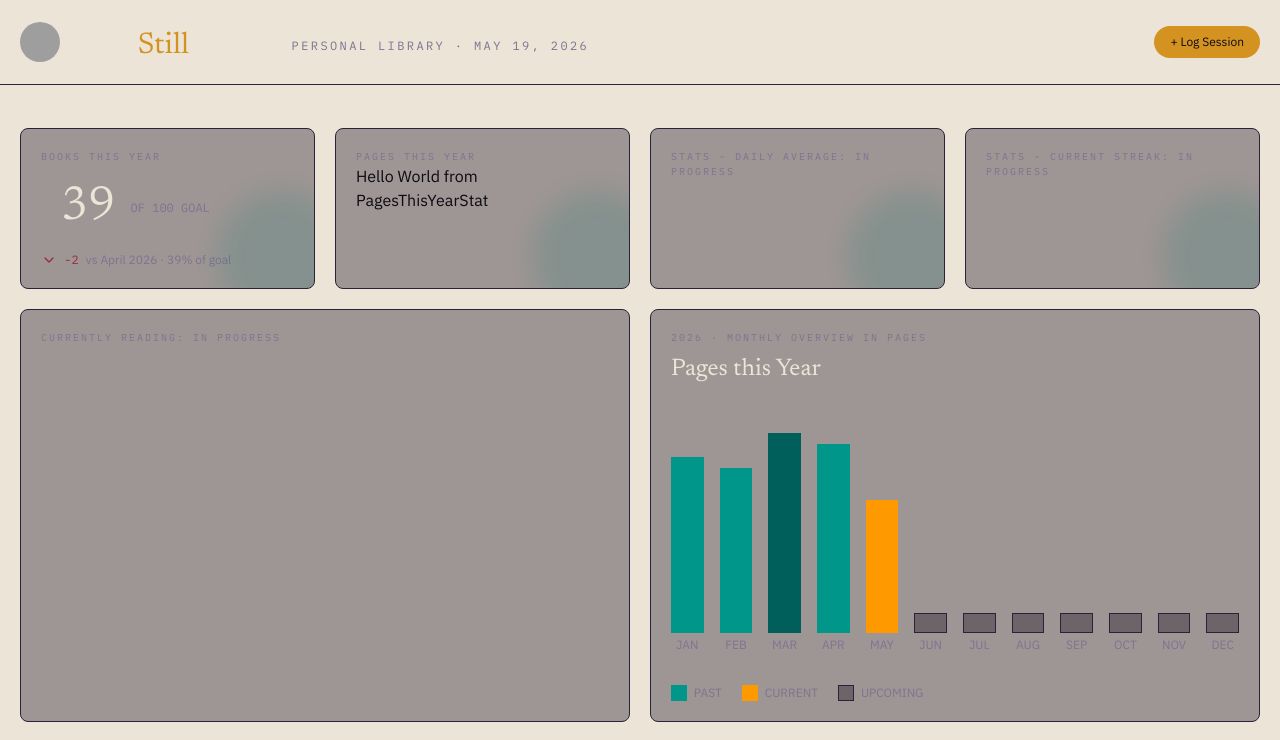
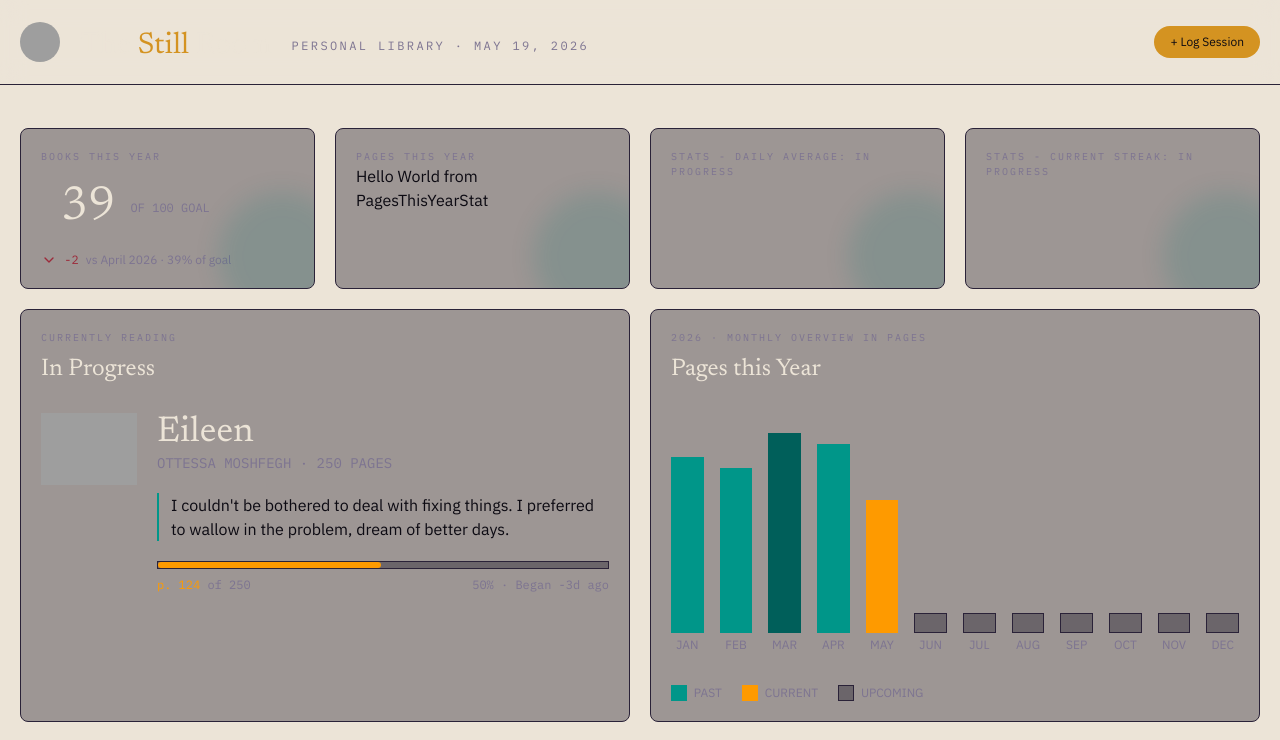
Before and after one commit to turned-to-a-dead-channel/book-logger, a Next.js app: page / in a window 1280 px wide. Shown: the top 740 px of the page. Built offline with nearby package versions, Linux system fonts and the light colour scheme; grey boxes are pictures that could not be loaded.

Commit message:
Begin Currently Reading panel

```diff
--- a/app/page.tsx
+++ b/app/page.tsx
@@ -3,6 +3,7 @@ import { dates } from '@/lib/dates';
 import CalendarPanel from '@/components/calendar';
 import BooksThisYear from '@/components/booksthisyearstat';
 import { MonthData, PagesThisYear } from '@/components/pagesthisyear';
+import { BookData, CurrentlyReading } from '@/components/currentlyreading';
 import PagesThisYearStat from '@/components/pagesthisyearstat';
 
 const placeholderStatData = {
@@ -12,6 +13,22 @@ const placeholderStatData = {
   readBooksLastMonth: 12,
   pagesThisYear: 25000,
 }
+
+const placeholderCurrentlyReading: BookData[] = [
+  { title: "Eileen",
+    author: "Ottessa Moshfegh",
+    status: "currently reading",
+    currentPage: 124,
+    totalPages: 250,
+    cover: 'https://covers.openlibrary.org/b/id/8492671-M.jpg',
+    beginDate: new Date("2026-05-22"),
+    quotes: [
+      "People truly engaged in life have messy houses.",
+      "I couldn't be bothered to deal with fixing things. I preferred to wallow in the problem, dream of better days.",
+      "“Here is how I spend my days now. I live in a beautiful place. I sleep in a beautiful bed. I eat beautiful food. I go for walks through beautiful places. I care for people deeply. At night my bed is full of love, because I alone am in it. I cry easily, from pain and pleasure, and I don’t apologize for that. In the mornings I step outside and I’m thankful for another day. It took me many years to arrive at such a life."
+    ]
+  },
+]
 
 const placeholderMonthlyPages: MonthData[] = [
   { month: 'Jan', pages: 842, status: 'completed' },
@@ -71,7 +88,8 @@ const HomePage = () => {
     </div>
     <div className="flex flex-row gap-5 items-stretch justify-items-center">
       <div className="bg-surface border border-edge rounded-lg p-5 flex-1">
-        <h2 className="text-muted font-mono uppercase tracking-wider-than-widest text-textsmall">Currently Reading: In Progress</h2>
+        <h2 className="text-muted font-mono uppercase tracking-wider-than-widest text-textsmall">Currently Reading</h2>
+        <CurrentlyReading data = { placeholderCurrentlyReading } />
       </div>
       <div className="bg-surface border border-edge rounded-lg p-5 flex-1">
         <h2 className="text-muted font-mono uppercase tracking-wider-than-widest text-textsmall">2026 &middot; Monthly Overview in Pages</h2>
--- /dev/null
+++ b/components/currentlyreading.tsx
@@ -0,0 +1,78 @@
+import { dates } from "@/lib/dates";
+
+export interface BookData {
+    title: string,
+    author: string,
+    status: "to read" | "currently reading" | "completed",
+    currentPage?: number,
+    totalPages: number,
+    publisher?: string
+    pubDate?: number,
+    cover?: string,
+    beginDate?: Date,
+    completedDate?: Date,
+    subtitle?: string,
+    quotes?: string[]
+}
+
+export const CurrentlyReading = ({ data } : { data: BookData[] }) => {
+    const { author, title, cover, currentPage, totalPages, quotes, beginDate } = data[0];
+    let randomQuote, daysSince;
+
+    if (quotes) {
+        randomQuote = quotes.length > 1 ? quotes[Math.floor(Math.random() * quotes.length)] : quotes[0];
+    }
+
+    if (beginDate) {
+        daysSince = Math.floor((dates.todayRaw.getTime() - new Date(beginDate!).getTime()) / (1000 * 60 * 60 * 24));
+    }
+
+    return (
+        <div>
+            <h1 className="font-serif text-2xl text-textlight mt-2 pb-7">In Progress</h1>
+
+            <div className="flex flex-row">
+                <div className="flex">
+                    <div className="w-24 shrink-0">
+                        <img src={cover} />
+                    </div>
+                </div>
+                <div className="flex flex-col w-full ml-5">
+                    <h1 className="font-serif text-4xl text-textlight">{ title }</h1>
+                    <span className="text-sm uppercase font-mono text-muted">{ author } &middot; { totalPages } pages</span>
+
+                    {randomQuote &&
+                        (
+                            <div className="border-l-2 border-l-teal-600 pl-3 mt-5 mb-5">
+                                { randomQuote }
+                            </div>
+                        )
+                    }
+
+                    <div className='w-full flex flex-col items-baseline mt-auto'>
+                        <div className="w-full border border-edge bg-surface h-2">
+                            <div
+                                className="h-full bg-amber-500 rounded-full"
+                                style={{ width: `${(currentPage! / totalPages) * 100}%` }}
+                            />
+                        </div>
+                        <div className="w-full flex flex-row font-mono text-muted text-xs mt-2 justify-between">
+                            <div className="flex">
+                                <span className="text-amber-500">p. { currentPage }</span>
+                                &nbsp;
+                                <span className="text-muted">of { totalPages }</span>
+                            </div>
+
+
+                            <div className='flex'>
+                                { currentPage && (Math.round((currentPage / totalPages) * 100)) + "%"}
+
+                                { daysSince ? ` \u00B7 Began ${daysSince}d ago` : " \u00B7 No start date set" }
+                            </div>
+                        </div>
+                    </div>
+                </div>
+            </div>
+        </div>
+    )
+}
```
